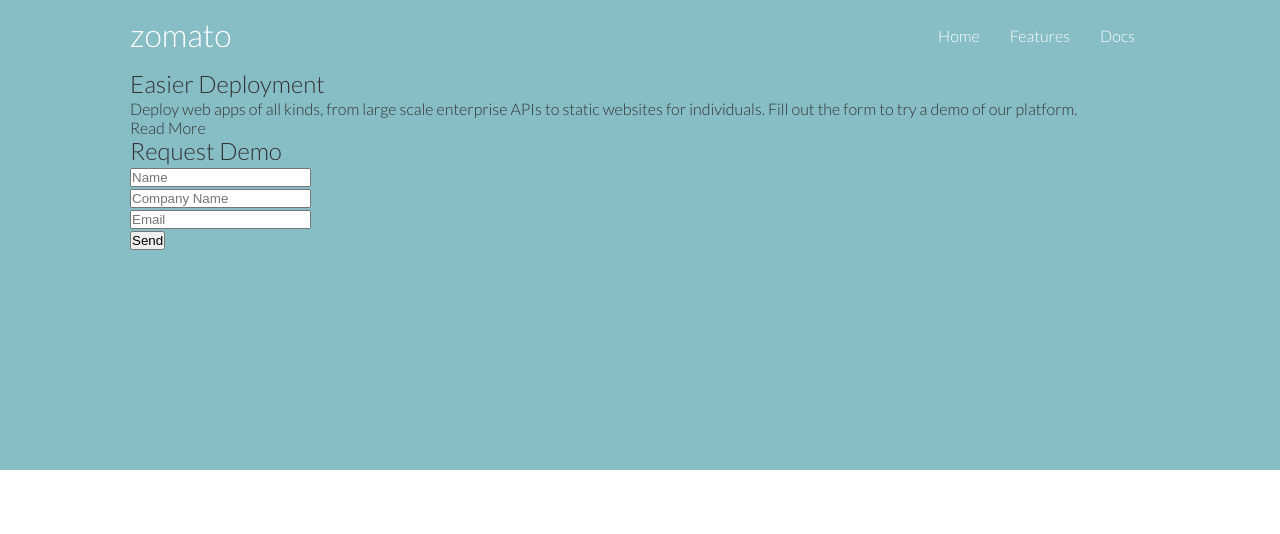
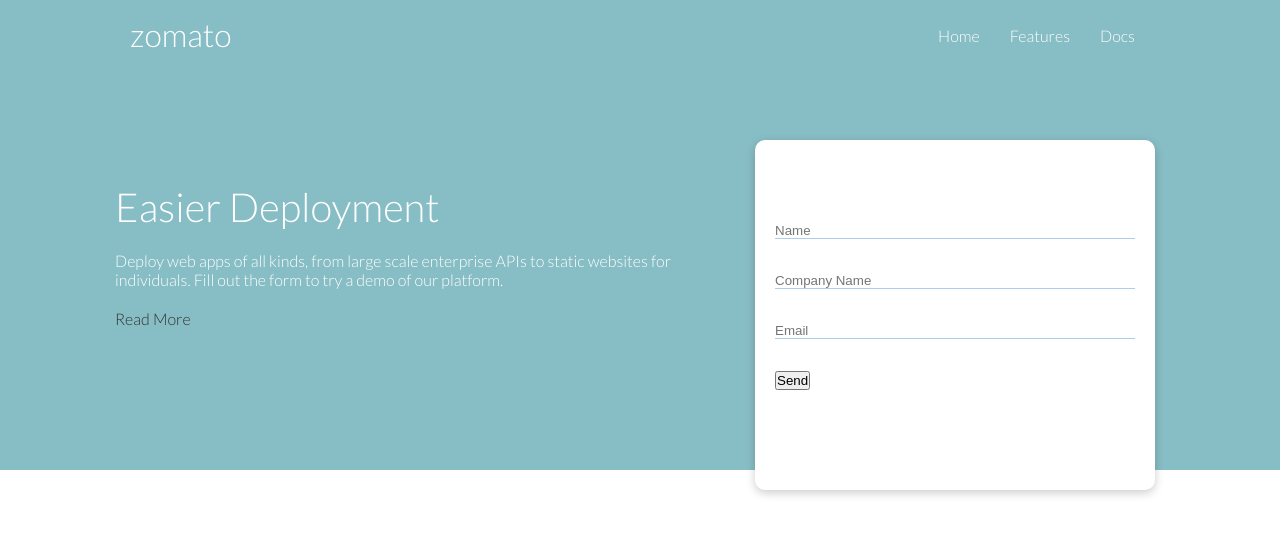
Before and after one commit to Srini5555/ResponsiveWebSite, a plain HTML site: page index.html in a window 1280 px wide. Drawn offline with Linux system fonts and the light colour scheme.

Commit message:
middle  commit

```diff
--- a/css/style.css
+++ b/css/style.css
@@ -69,10 +69,51 @@ img {
 
 .showcase {
   height: 400px;
+  color:white;
   background-color: var(--primary-color);
-
+  position: relative;
 
 }
+
+.showcase h1 {
+    font-size:40px;
+}
+
+.showcase p {
+   margin: 20px 0;
+
+}
+
+.showcase .grid {
+    overflow:visible;
+    grid-template-columns: 55% 45%;
+    gap:30px;
+
+}
+
+.showcase-form {
+ position:relative;
+ top:60px;
+ height:350px;
+ width:400px;
+ padding:400px;
+ z-index:100;
+ justify-self: flex-end;
+
+}
+
+.showcase-form .form-control
+{
+    margin: 30px 0;
+}
+.showcase-form input[type="text"],
+.showcase-form input[type="email"]
+{
+    border:none;
+    border-bottom: 1px solid #aecdee;
+    width:100%;
+}
+
 
 /* Utilities */
 .container {
@@ -80,6 +121,7 @@ img {
     margin:0 auto;
     overflow:auto;
     padding:0 40px;
+
 }
 
 .flex {
@@ -89,3 +131,21 @@ img {
     align-items: center;
     height:100%;
 }
+
+.grid {
+    display:grid;
+    grid-template-columns: 1fr 1fr;
+    gap:20px;
+    justify-content: center;
+    align-items: center;
+
+}
+.card {
+
+    background-color: white;
+    border-radius: 10px;
+    box-shadow: 0 3px 10px  rgba(0,0,0,0.2);
+    padding:20px;
+    margin:10px;
+
+}
--- a/index.html
+++ b/index.html
@@ -32,7 +32,8 @@
                             static websites for individuals. Fill out the form to try a demo of our platform.
                         </p>
                          <a href="features.html" class="btn btn-outline">Read More</a>
-                         <div class="showcase-form card"></div>
+                      </div>
+                     <div class="showcase-form card">
                          <h2>Request Demo</h2>
                          <form>
                             <div class="form-control">
```
